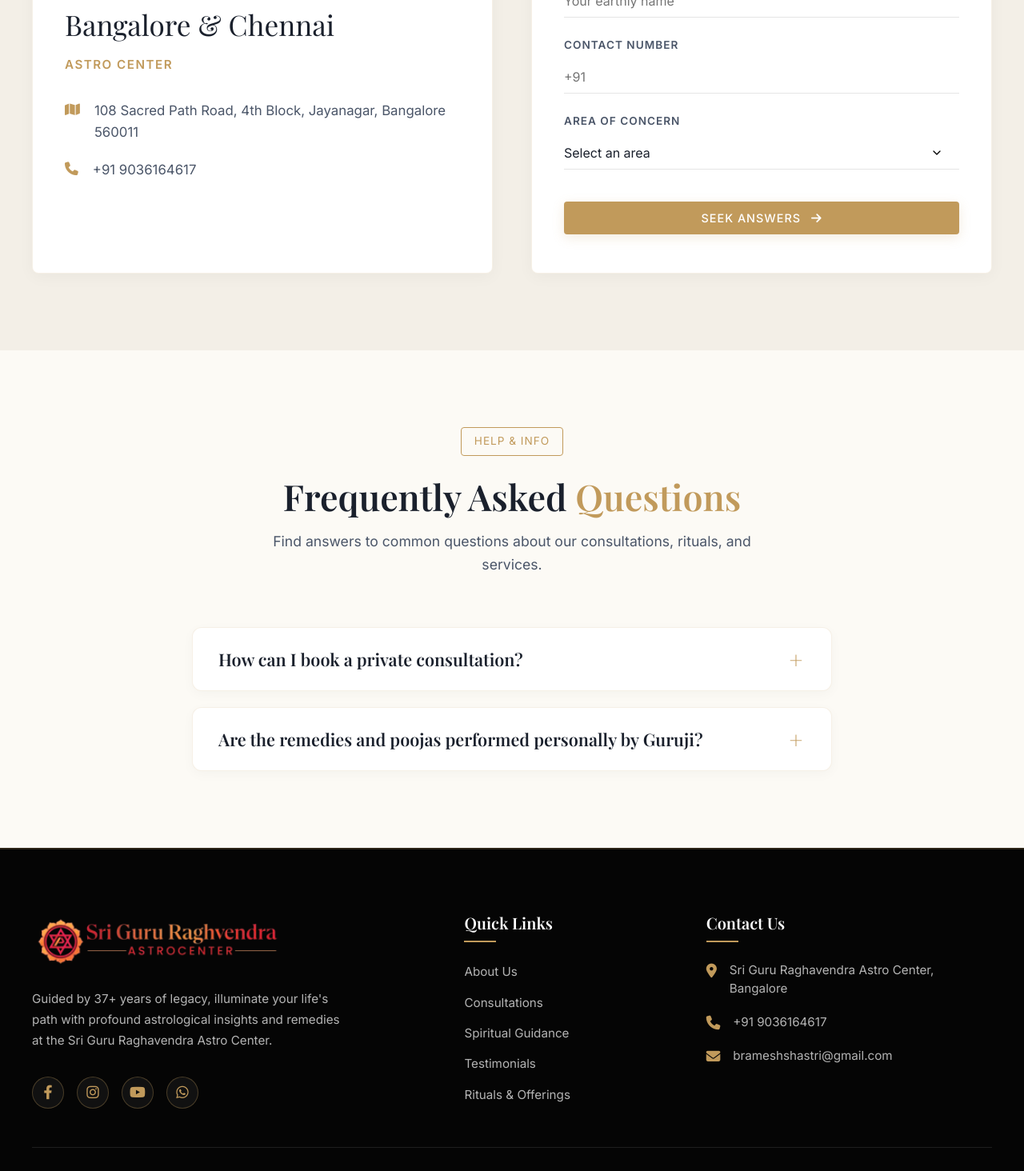
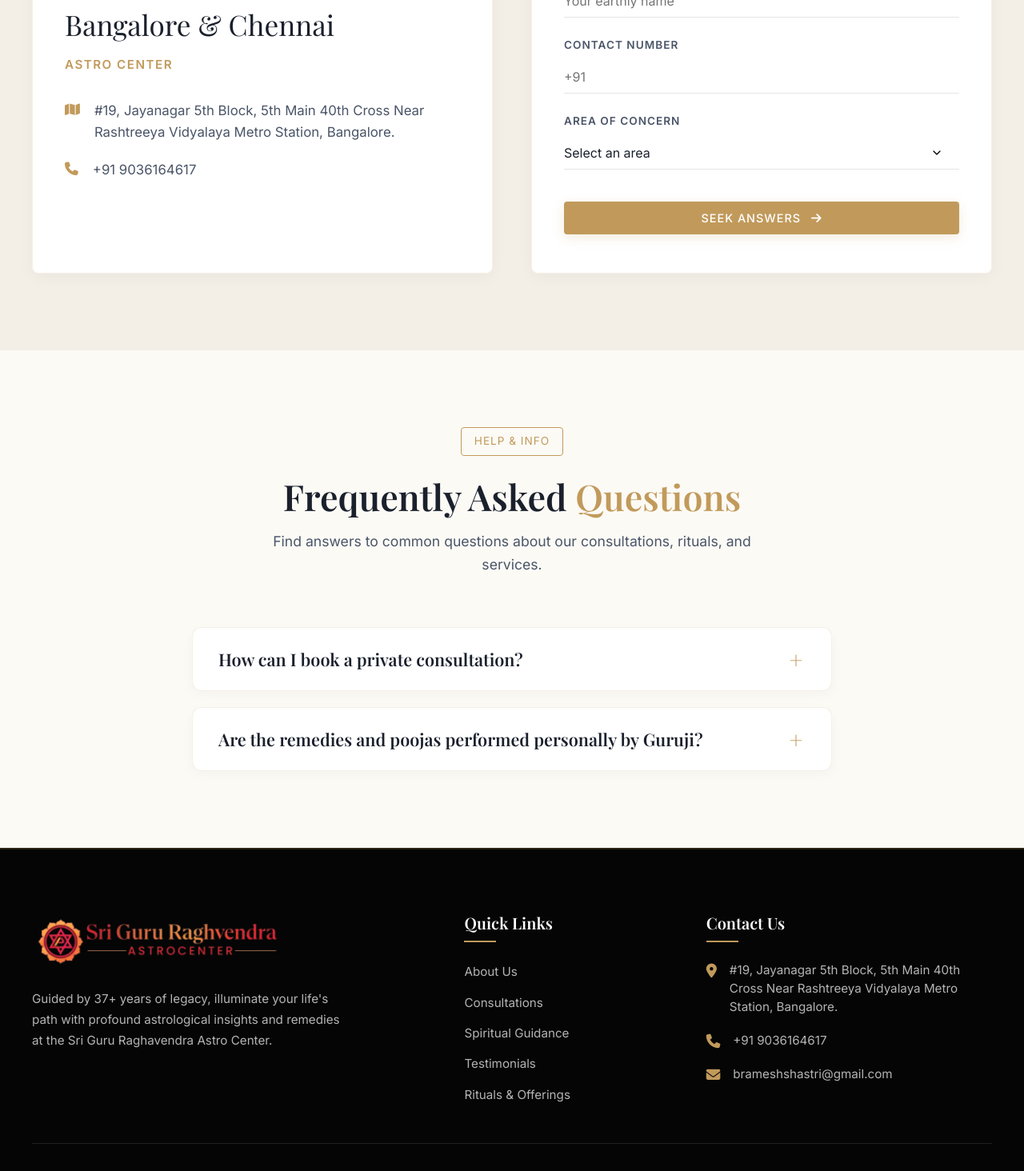
Before and after one commit to poojasd327/astrology, a Next.js app: page / in a window 1280 px wide. Shown: the part 9760-11224 px from the top of the page at 80% size. Built offline with nearby package versions, Linux system fonts and the light colour scheme; a web font is replaced by a local one.

Commit message:
address updated

```diff
--- a/src/components/Contact.css
+++ b/src/components/Contact.css
@@ -152,3 +152,9 @@
     grid-template-columns: 1fr;
   }
 }
+
+@media (max-width: 768px) {
+  .location-city {
+    font-size: 1.6rem;
+  }
+}
--- a/src/components/Contact.jsx
+++ b/src/components/Contact.jsx
@@ -56,7 +56,7 @@
                 <ul className="location-details">
                   <li>
                     <i className="fa-solid fa-map"></i>
-                    <span>108 Sacred Path Road, 4th Block, Jayanagar, Bangalore 560011</span>
+                    <span>#19, Jayanagar 5th Block, 5th Main 40th Cross Near Rashtreeya Vidyalaya Metro Station, Bangalore.</span>
                   </li>
                   <li>
                     <i className="fa-solid fa-phone"></i>
@@ -78,7 +78,7 @@
                   placeholder="Your earthly name"
                   className="form-control"
                   value={formData.name}
-                  onChange={(e) => setFormData({...formData, name: e.target.value})}
+                  onChange={(e) => setFormData({ ...formData, name: e.target.value })}
                 />
               </div>
               <div className="form-group">
@@ -89,7 +89,7 @@
                   placeholder="+91"
                   className="form-control"
                   value={formData.phone}
-                  onChange={(e) => setFormData({...formData, phone: e.target.value})}
+                  onChange={(e) => setFormData({ ...formData, phone: e.target.value })}
                 />
               </div>
               <div className="form-group">
@@ -97,7 +97,7 @@
                 <select
                   className="form-control"
                   value={formData.concern}
-                  onChange={(e) => setFormData({...formData, concern: e.target.value})}
+                  onChange={(e) => setFormData({ ...formData, concern: e.target.value })}
                 >
                   <option value="">Select an area</option>
                   <option value="Kundli & Horoscope">Kundli & Horoscope</option>
--- a/src/components/Footer.css
+++ b/src/components/Footer.css
@@ -185,6 +185,7 @@
   }
   .footer-desc {
     max-width: 100%;
+    margin-bottom: 0;
   }
   .social-links {
     justify-content: center;
--- a/src/components/Footer.jsx
+++ b/src/components/Footer.jsx
@@ -19,12 +19,6 @@
             <p className="footer-desc">
               Guided by 37+ years of legacy, illuminate your life's path with profound astrological insights and remedies at the Sri Guru Raghavendra Astro Center.
             </p>
-            <div className="social-links">
-              <a href="#" aria-label="Facebook"><i className="fa-brands fa-facebook-f"></i></a>
-              <a href="#" aria-label="Instagram"><i className="fa-brands fa-instagram"></i></a>
-              <a href="#" aria-label="YouTube"><i className="fa-brands fa-youtube"></i></a>
-              <a href="#" aria-label="WhatsApp"><i className="fa-brands fa-whatsapp"></i></a>
-            </div>
           </div>
 
           {/* Quick Links Column */}
@@ -45,7 +39,7 @@
             <ul>
               <li>
                 <i className="fa-solid fa-location-dot"></i>
-                <span>Sri Guru Raghavendra Astro Center, Bangalore</span>
+                <span>#19, Jayanagar 5th Block, 5th Main 40th Cross Near Rashtreeya Vidyalaya Metro Station, Bangalore.</span>
               </li>
               <li>
                 <i className="fa-solid fa-phone"></i>
```
